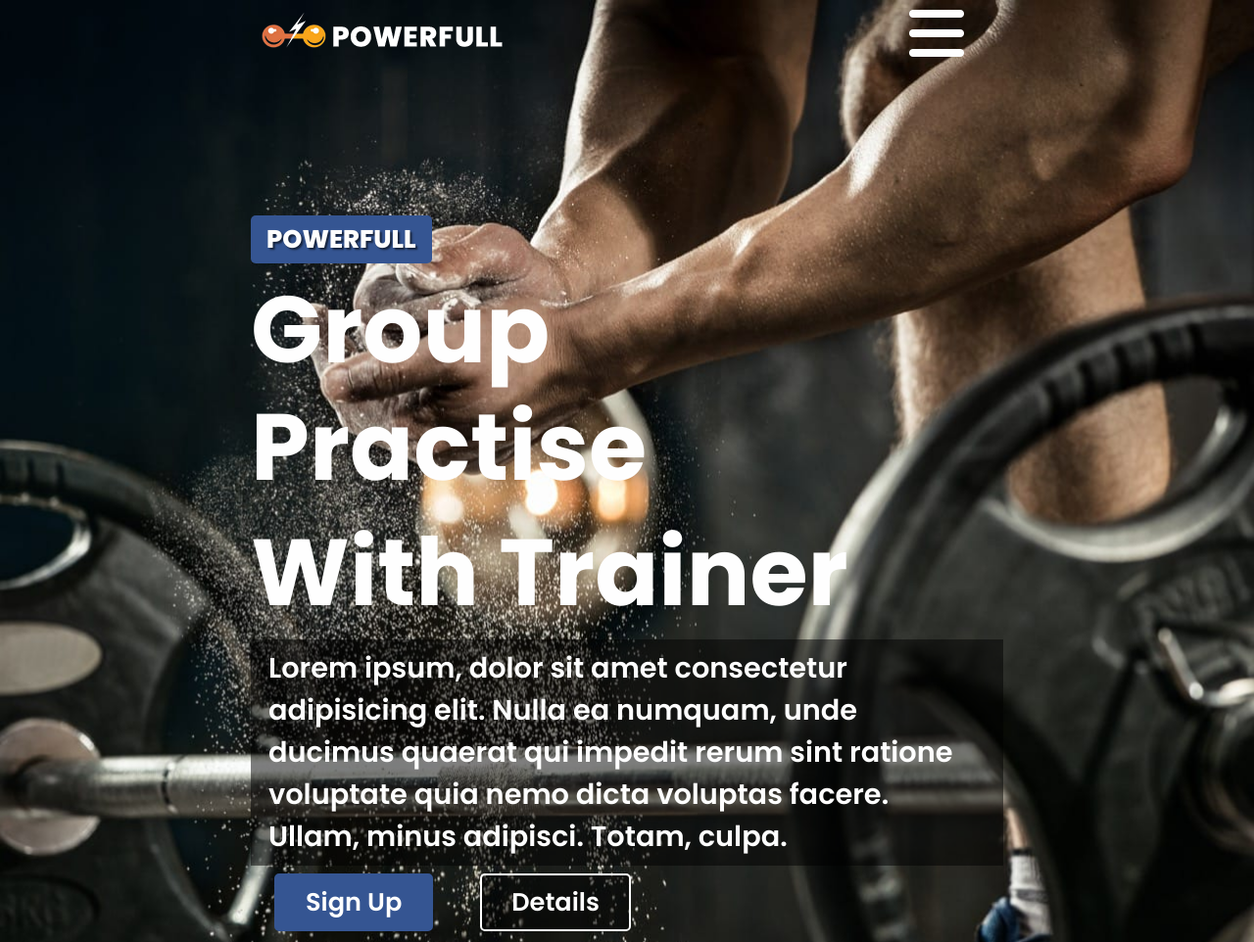
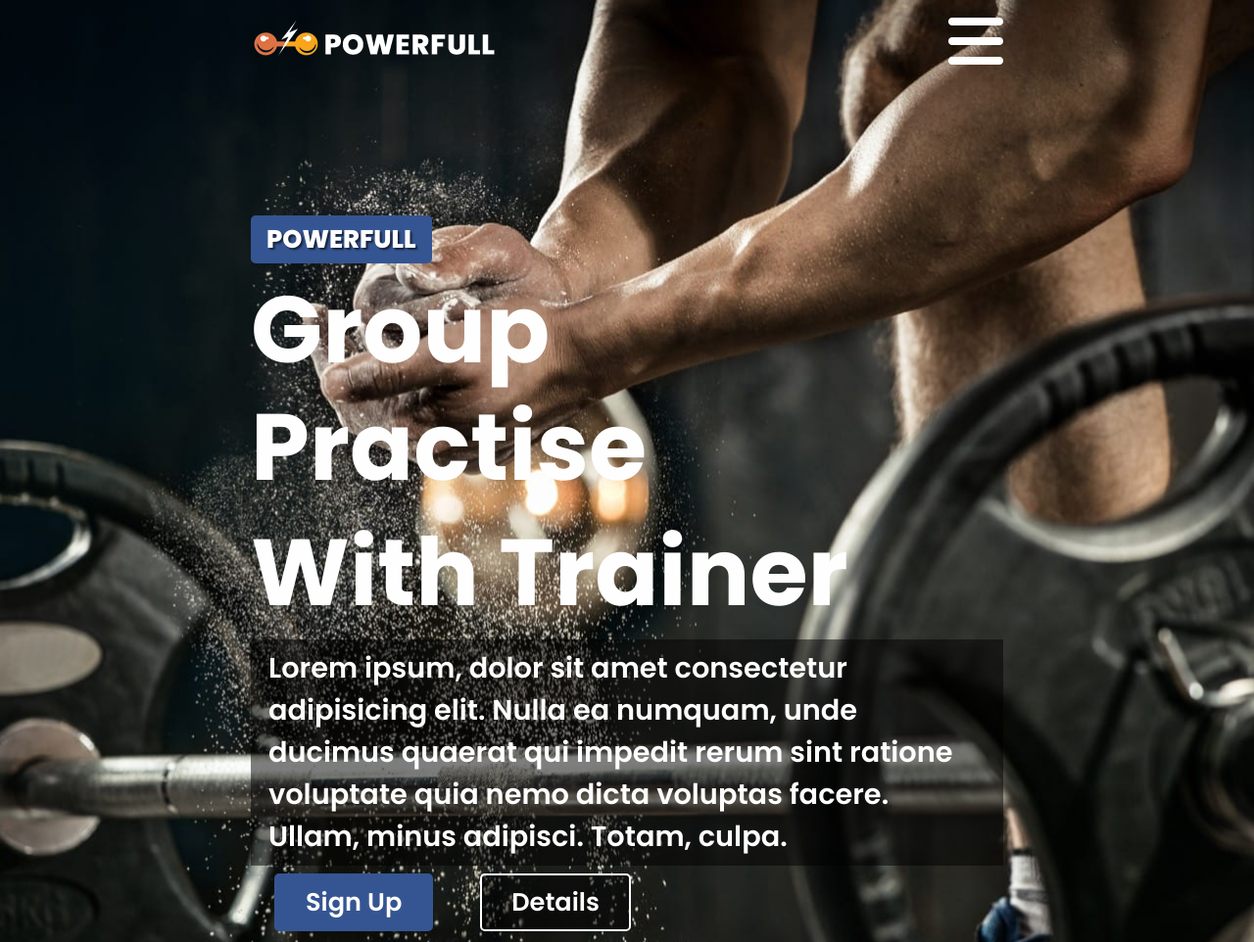
Before and after one commit to OguzcanIzanli/Sport-Center, a website built with Vite: page index.html in a window 1280 px wide. Shown: the top 962 px of the page at 98% size. Built offline with nearby package versions, Linux system fonts and the light colour scheme.

Commit message:
navbar css updated

```diff
--- a/css/layout/navbar.css
+++ b/css/layout/navbar.css
@@ -1,16 +1,18 @@
 /* Navbar  */
+header {
+    position: fixed;
+    width: 100%;
+    height: auto;
+    transition: all 0.3s linear;
+    z-index: 2;
+
+}
+
 .navbar {
     display: flex;
     justify-content: space-between;
     align-items: center;
-    position: fixed;
-    width: 60%;
-    color: var(--color-w);
-    border-radius: 10px;
-    transition: all 0.3s linear;
-    padding: 0 8px;
-    z-index: 2;
-    height: 70px;
+    height: 87px;
 }
 
 /* Navbar Buttons  */
@@ -39,10 +41,9 @@
     color: var(--color-y);
 }
 
-/* Dropdown Menu Button */
-.navbarMenuBtn {
+/* Dropdown Button */
+.navbarDropdownBtn {
     font-size: var(--fs-4);
-    margin-right: 2rem;
     display: none;
 }
 
@@ -52,9 +53,9 @@
         position: absolute;
         display: flex;
         flex-direction: column;
-        width: 40%;
-        top: 72px;
-        right: 0;
+        width: auto;
+        top: 89px;
+        right: 10px;
         background-color: rgba(0,0,0,0.8);
         transition: all 0.3s linear;
         height: 0;
@@ -63,15 +64,14 @@
     }
 
     .navbarOpen {
-        height: 385px; /* Dropdown Menu Height */
+        height: 285px; /* Dropdown Menu Height */
     }
 
     .navbarBtns a {
-        font-size: var(--fs-2);
         margin: 0.4rem 1.4rem;
     }
 
-    .navbarMenuBtn {
+    .navbarDropdownBtn {
         display: block;
     }
 }
--- a/css/main.css
+++ b/css/main.css
@@ -8,11 +8,29 @@
 @import "./layout/contact.css";
 @import "./layout/footer.css";
 
+:root {
+    --color-w: #FEFEFE;
+    --color-b: #355592;
+    --color-y: #F39C12;
+    --color-lb: #F1F8FF;
+    --color-g: #4E4E4E;
+    --fw-600: 600;
+    --fw-700: 700;
+    --fw-800: 800;
+    --fs-0: 1.3rem;
+    --fs-1: 1.6rem;
+    --fs-2: 2rem;
+    --fs-3: 3rem;
+    --fs-4: 4rem;
+    --fs-6: 6rem;
+}
+
 * {
     padding: 0;
     margin: 0;
     box-sizing: border-box;
     font-family: "Poppins", sans-serif;
+    color: var(--color-w);
 }
 
 a {
@@ -44,22 +62,7 @@ p {
     margin-bottom: 5px;
 }
 
-:root {
-    --color-w: #FEFEFE;
-    --color-b: #355592;
-    --color-y: #F39C12;
-    --color-lb: #F1F8FF;
-    --color-g: #4E4E4E;
-    --fw-600: 600;
-    --fw-700: 700;
-    --fw-800: 800;
-    --fs-0: 1.3rem;
-    --fs-1: 1.6rem;
-    --fs-2: 2rem;
-    --fs-3: 3rem;
-    --fs-4: 4rem;
-    --fs-6: 6rem;
-}
+
 
 .container {
     width: 60%;
--- a/index.html
+++ b/index.html
@@ -24,7 +24,8 @@
 
     <body>
         <!-- Navbar - Start  -->
-        <header class="container">
+        <header>
+            <div class="container">
                 <div class="navbar">
                     <img src="./images/logo.png" alt="Logo" />
 
@@ -36,8 +37,9 @@
                         <a href="">Contact</a>
                         <a href="">JOIN US</a>
                     </div>
-                <div class="navbarMenuBtn">
+                    <div class="navbarDropdownBtn">
                         <i class="fa-solid fa-bars"></i>
+                    </div>
                 </div>
             </div>
         </header>
--- a/js/main.js
+++ b/js/main.js
@@ -1,15 +1,15 @@
 // NAVBAR - START
-const navbarMenuBtn = document.querySelector(".navbarMenuBtn"); // Navbar Dropdown Menu Button
-const navbarMenuBtnIcon = document.querySelector(".navbarMenuBtn i"); // Dropdown Menu Button Icon
+const navbarDropdownBtn = document.querySelector(".navbarDropdownBtn"); // Navbar Dropdown Menu Button
+const navbarDropdownBtnIcon = document.querySelector(".navbarDropdownBtn i"); // Dropdown Menu Button Icon
 const navbarButtons = document.querySelector(".navbarBtns"); // Navbar Buttons
-const navbar = document.querySelector(".navbar"); // Navbar
+const header = document.querySelector("header"); // Header
 
 // Navbar Dropdown Menu Actions
-navbarMenuBtn.addEventListener("click", () => {
+navbarDropdownBtn.addEventListener("click", () => {
     navbarButtons.classList.toggle("navbarOpen");
     const isOpen = navbarButtons.classList.contains("navbarOpen");
 
-    navbarMenuBtnIcon.classList = isOpen
+    navbarDropdownBtnIcon.classList = isOpen
         ? "fa-solid fa-xmark"
         : "fa-solid fa-bars";
 });
@@ -17,8 +17,8 @@ navbarMenuBtn.addEventListener("click", () => {
 // Navbar Page Scroll Event
 document.addEventListener("scroll", () => {
     window.scrollY > 100
-        ? (navbar.style.backgroundColor = "#355592")
-        : (navbar.style.backgroundColor = "");
+        ? (header.style.backgroundColor = "#355592")
+        : (header.style.backgroundColor = "");
 });
 // NAVBAR - END
 
```
Lines whose indentation alone changed are shown as unchanged.
